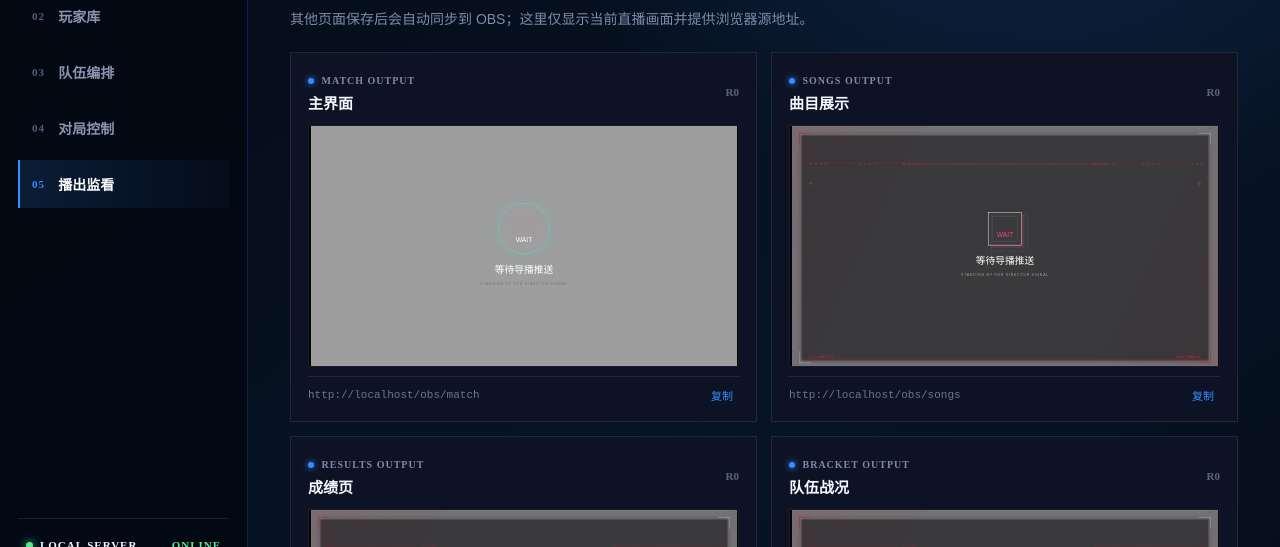
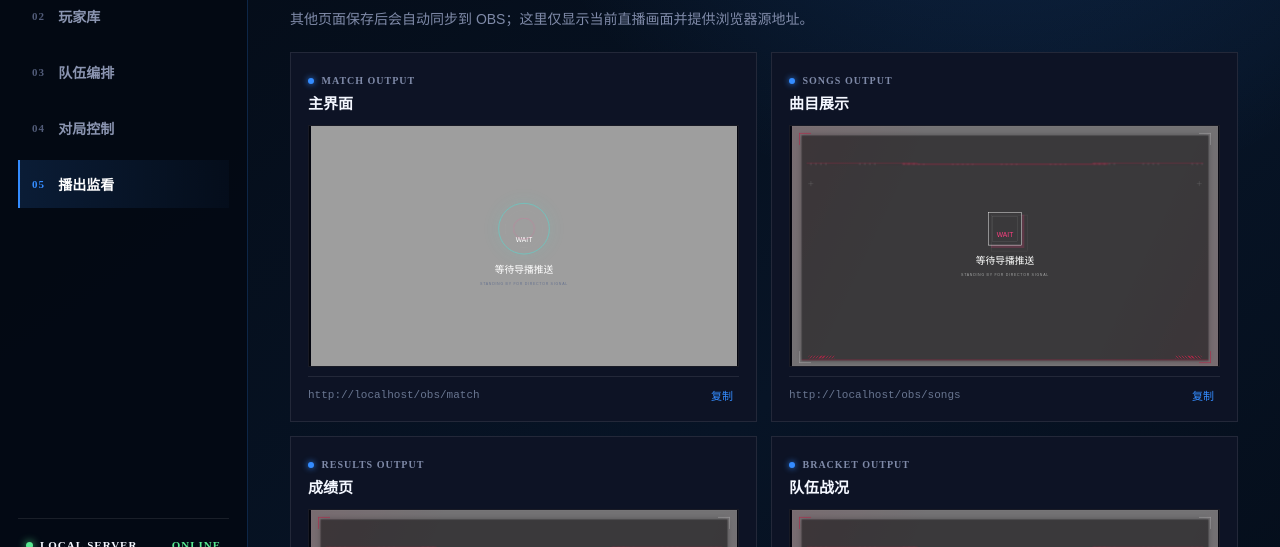
Before and after one commit to Aira-Sakuranomiya/maimai-tournament-studio, a Vue app: page /control/broadcast in a window 1280 px wide. Shown: the part 202-749 px from the top of the page. Built offline with nearby package versions, Linux system fonts and the light colour scheme; no server answers.

Commit message:
进一步简化

```diff
--- a/src/client/control/BroadcastSection.vue
+++ b/src/client/control/BroadcastSection.vue
@@ -4,7 +4,7 @@ import type { BroadcastChannel } from '../../shared/types'
 import { useControlContext } from './context'
 
 const {
-  selectedMatch, broadcastRevision, appOrigin, channelLabel, copyObsUrl
+  selectedMatch, appOrigin, channelLabel, copyObsUrl
 } = toRefs(useControlContext())
 
 const channels: BroadcastChannel[] = ['match', 'songs', 'results', 'bracket']
@@ -15,7 +15,7 @@ const channels: BroadcastChannel[] = ['match', 'songs', 'results', 'bracket']
     <div class="section-heading"><div><span>LIVE MONITOR</span><h2>播出监看</h2><p>其他页面保存后会自动同步到 OBS；这里仅显示当前直播画面并提供浏览器源地址。</p></div><div class="selected-broadcast" v-if="selectedMatch">信号源：{{ selectedMatch.player1?.name }} vs {{ selectedMatch.player2?.name }}</div></div>
     <div class="broadcast-grid">
       <article v-for="channel in channels" :key="channel" class="broadcast-card">
-        <div class="broadcast-head"><div><span><i></i> {{ channel.toUpperCase() }} OUTPUT</span><h3>{{ channelLabel(channel) }}</h3></div><b>R{{ broadcastRevision[channel] || 0 }}</b></div>
+        <div class="broadcast-head"><div><span><i></i> {{ channel.toUpperCase() }} OUTPUT</span><h3>{{ channelLabel(channel) }}</h3></div></div>
         <div class="broadcast-frame"><iframe :id="`broadcast-frame-${channel}`" :src="`/obs/${channel}`" :title="`${channelLabel(channel)}当前直播画面`"></iframe></div>
         <div class="source-url"><code>{{ `${appOrigin}/obs/${channel}` }}</code><button @click="copyObsUrl(channel)">复制</button></div>
       </article>
--- a/src/client/pages/ControlPage.vue
+++ b/src/client/pages/ControlPage.vue
@@ -49,7 +49,6 @@ const appOrigin = window.location.origin
 const busy = ref('')
 const toast = ref<{ message: string; kind: 'ok' | 'error' } | null>(null)
 const tiePending = ref(false)
-const broadcastRevision = reactive<Record<string, number>>({ match: 0, songs: 0, results: 0, bracket: 0 })
 let searchTimer: number | undefined
 
 const pendingMatches = computed(() => bracket.value?.matches || [])
@@ -109,32 +108,39 @@ async function run(label: string, task: () => Promise<void>) {
 }
 
 async function loadAll() {
-  const [playerData, boardData, cacheData, broadcastStates] = await Promise.all([
+  const [playerData, boardData, cacheData] = await Promise.all([
     api<Player[]>('/api/players'),
     api<TeamBoard>('/api/team-board'),
-    api<{ count: number; updatedAt: string | null }>('/api/songs/cache'),
-    Promise.all(broadcastChannels.map((channel) => api<any>(`/api/broadcast/${channel}`)))
+    api<{ count: number; updatedAt: string | null }>('/api/songs/cache')
   ])
   players.value = playerData
   songCache.value = cacheData
-  broadcastStates.forEach((state) => { broadcastRevision[state.channel] = state.revision })
   applyTeamBoard(boardData)
 }
 
 async function publishLiveChanges(channels: BroadcastChannel[]) {
   try {
-    const result = await api<{ states: Array<{ channel: BroadcastChannel; revision: number }> }>(
+    await api(
       '/api/broadcast/refresh',
       json('POST', { channels })
     )
-    result.states.forEach((state) => { broadcastRevision[state.channel] = state.revision })
   } catch (error) {
     const message = error instanceof Error ? error.message : '未知错误'
     throw new Error(`内容已保存，但直播画面同步失败：${message}`)
   }
 }
 
-function applyTeamBoard(board: TeamBoard) {
+function applyTeamBoard(
+  board: TeamBoard,
+  options: { resetPairingDrafts?: boolean; committedPairingIds?: number[] } = {}
+) {
+  const previousPairingDrafts = new Map(
+    Object.entries(pairingDraft).map(([id, draft]) => [
+      Number(id),
+      { player1Id: draft.player1Id ?? null, player2Id: draft.player2Id ?? null }
+    ])
+  )
+  const committedPairingIds = new Set(options.committedPairingIds || [])
   teamBoard.value = board
   activeTournament.value = board.tournament
   bracket.value = { tournament: board.tournament, matches: board.matches }
@@ -153,6 +159,27 @@ function applyTeamBoard(board: TeamBoard) {
     pairingDraft[match.id] = {
       player1Id: match.player1?.id || null,
       player2Id: match.player2?.id || null
+    }
+  }
+  if (!options.resetPairingDrafts) {
+    const team1Ids = new Set(board.members.team1.map((player) => player.id))
+    const team2Ids = new Set(board.members.team2.map((player) => player.id))
+    for (const match of board.matches) {
+      const previous = previousPairingDrafts.get(match.id)
+      if (
+        !previous
+        || committedPairingIds.has(match.id)
+        || match.status === 'completed'
+        || Boolean(match.songs?.length)
+      ) continue
+      pairingDraft[match.id] = {
+        player1Id: previous.player1Id == null || team1Ids.has(previous.player1Id)
+          ? previous.player1Id
+          : pairingDraft[match.id].player1Id,
+        player2Id: previous.player2Id == null || team2Ids.has(previous.player2Id)
+          ? previous.player2Id
+          : pairingDraft[match.id].player2Id
+      }
     }
   }
   selectedMatch.value = board.matches.find((match) => match.id === board.currentMatchId)
@@ -275,7 +302,9 @@ async function resetRound() {
     '确定清空本轮并重新开始吗？\n\n双方名单、对战行、曲目、成绩和比分都会清空；玩家库、队名和颜色会保留，直播画面将立即同步为空白回合。'
   )) return
   await run('round-reset', async () => {
-    applyTeamBoard(await api<TeamBoard>('/api/team-board/reset', { method: 'POST' }))
+    applyTeamBoard(await api<TeamBoard>('/api/team-board/reset', { method: 'POST' }), {
+      resetPairingDrafts: true
+    })
     await publishLiveChanges(broadcastChannels)
     notify('本轮已清空并同步直播，可以重新分队和编排')
   })
@@ -283,11 +312,12 @@ async function resetRound() {
 
 async function saveTeamRow(match: BracketMatch) {
   await run(`row-${match.id}`, async () => {
-    applyTeamBoard(await api<TeamBoard>(`/api/team-board/rows/${match.id}`, json('PUT', {
+    const board = await api<TeamBoard>(`/api/team-board/rows/${match.id}`, json('PUT', {
       player1Id: pairingDraft[match.id]?.player1Id || null,
       player2Id: pairingDraft[match.id]?.player2Id || null,
       isTiebreak: match.isTiebreak
-    })))
+    }))
+    applyTeamBoard(board, { committedPairingIds: [match.id] })
     await publishLiveChanges(broadcastChannels)
     notify('对战行已保存并同步直播')
   })
@@ -503,7 +533,7 @@ provide(controlContextKey, reactive({
   players, activeTournament, bracket, teamBoard, selectedMatch, newPlayerName, pairingDraft,
   team1Name, team1Color, team2Name, team2Color, team1PlayerIds, team2PlayerIds,
   addTeam1PlayerId, addTeam2PlayerId, songQuery, songResults, chosenSongs, songCache,
-  scoreDraft, appOrigin, busy, tiePending, broadcastRevision, pendingMatches, liveMatchCount,
+  scoreDraft, appOrigin, busy, tiePending, pendingMatches, liveMatchCount,
   completedMatchCount, availableForTeam1, availableForTeam2, teamSettingsDirty,
   scoreProgress, scoreDirty,
   createPlayer, renamePlayer, uploadAvatar, deletePlayer, saveTeamSettings, addPlayerToTeam,
--- a/src/client/styles/14-control-broadcast.css
+++ b/src/client/styles/14-control-broadcast.css
@@ -38,11 +38,6 @@
   & h3 {
     font: 600 15px "Space Grotesk";
     margin: 4px 0 0;
-  }
-  &>b {
-    margin-left: auto;
-    color: #596580;
-    font: 600 9px "Space Grotesk";
   }
 }
 
--- a/src/client/styles/70-legibility.css
+++ b/src/client/styles/70-legibility.css
@@ -172,9 +172,6 @@
   & .broadcast-head span {
     font-size: 10px;
   }
-  & .broadcast-head b {
-    font-size: 11px;
-  }
   & .source-url {
     font-size: 10px;
   }
--- a/src/shared/types.ts
+++ b/src/shared/types.ts
@@ -84,7 +84,5 @@ export interface SongDifficulty {
 
 export interface BroadcastState<T = unknown> {
   channel: BroadcastChannel
-  revision: number
-  draft: T | null
   published: T | null
 }
```
Also changed, not shown: src/server/app.ts (+5 -10 lines), src/server/db.ts (+5 -3 lines), src/server/service.ts (+4 -14 lines), 2 other files (tests, documents, lock files or other folders).
